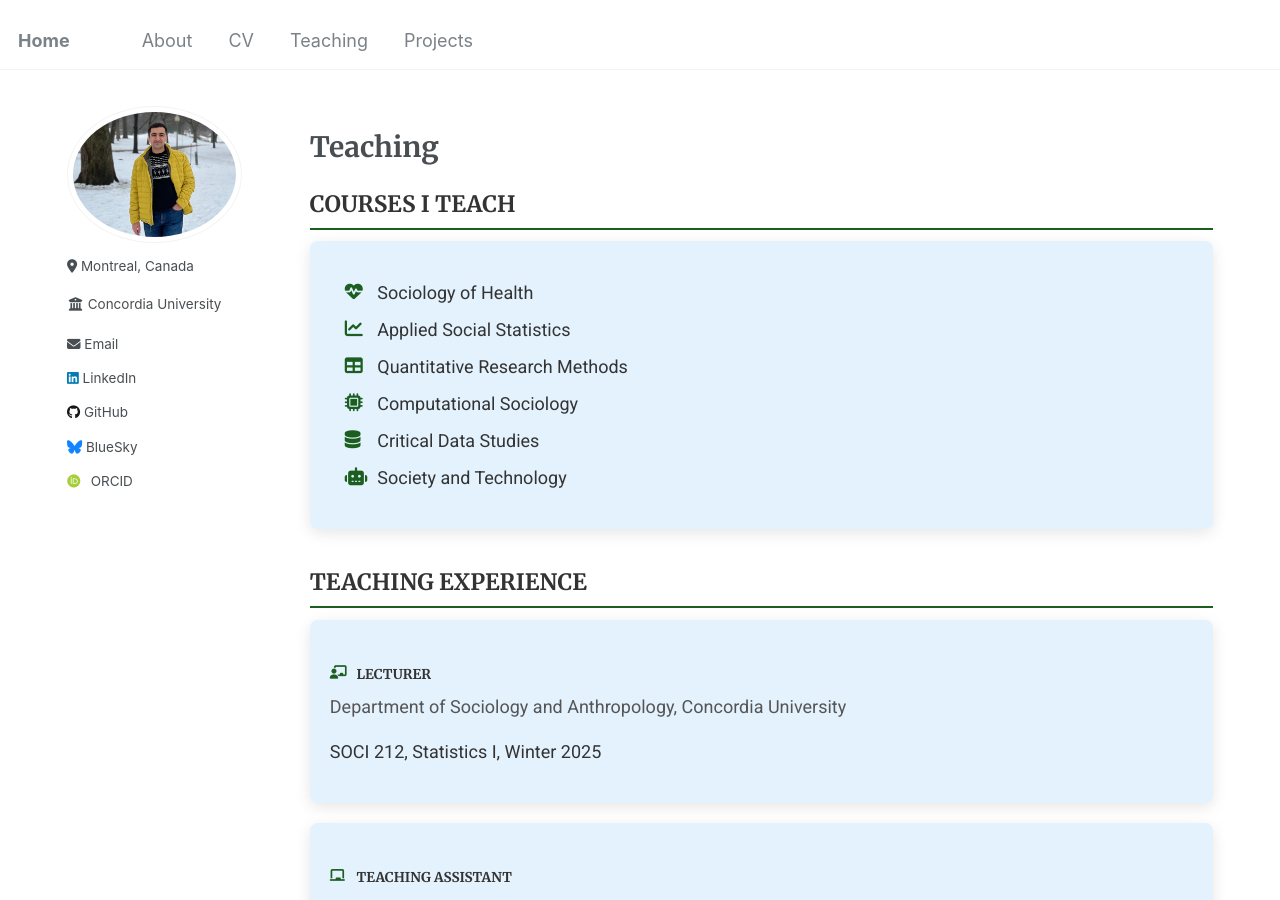
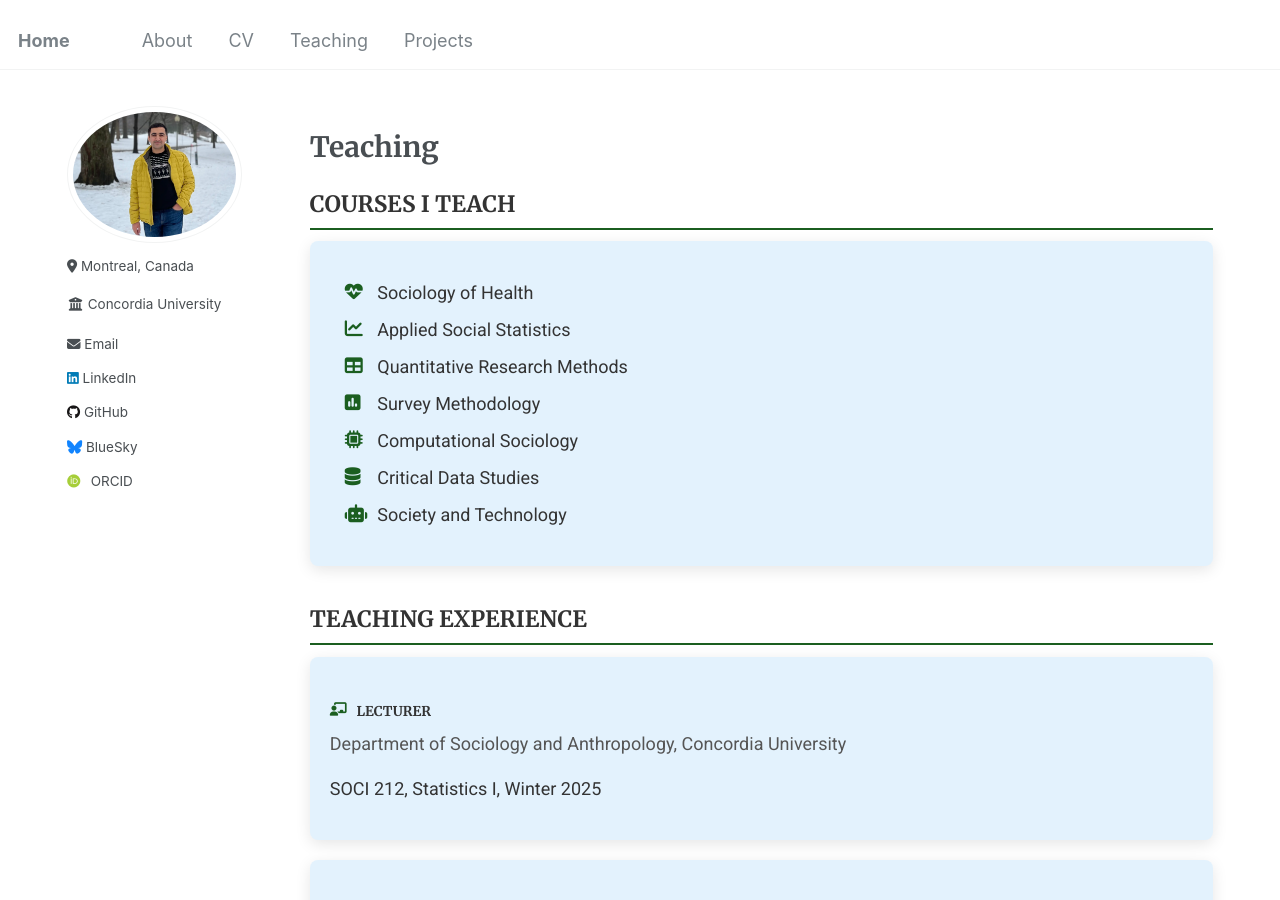
Before and after one commit to Mohsnmonji/mohsnmonji.github.io, a Jekyll site: the page built from _pages/teaching.md, in a window 1280 px wide and 900 px high. Built offline with Jekyll 4.4.1, drawn with Linux system fonts in a browser that asks for light colours; some web fonts are replaced.

Commit message:
Update teaching.md

```diff
--- a/_pages/teaching.md
+++ b/_pages/teaching.md
@@ -68,6 +68,7 @@ author_profile: true
       <li><i class="fas fa-heartbeat icon"></i> Sociology of Health</li>
       <li><i class="fas fa-chart-line icon"></i> Applied Social Statistics</li>
       <li><i class="fas fa-table icon"></i> Quantitative Research Methods</li>
+      <li><i class="fas fa-poll icon"></i> Survey Methodology</li>
       <li><i class="fas fa-microchip icon"></i> Computational Sociology</li>
       <li><i class="fas fa-database icon"></i> Critical Data Studies</li>
       <li><i class="fas fa-robot icon"></i> Society and Technology</li>
```
